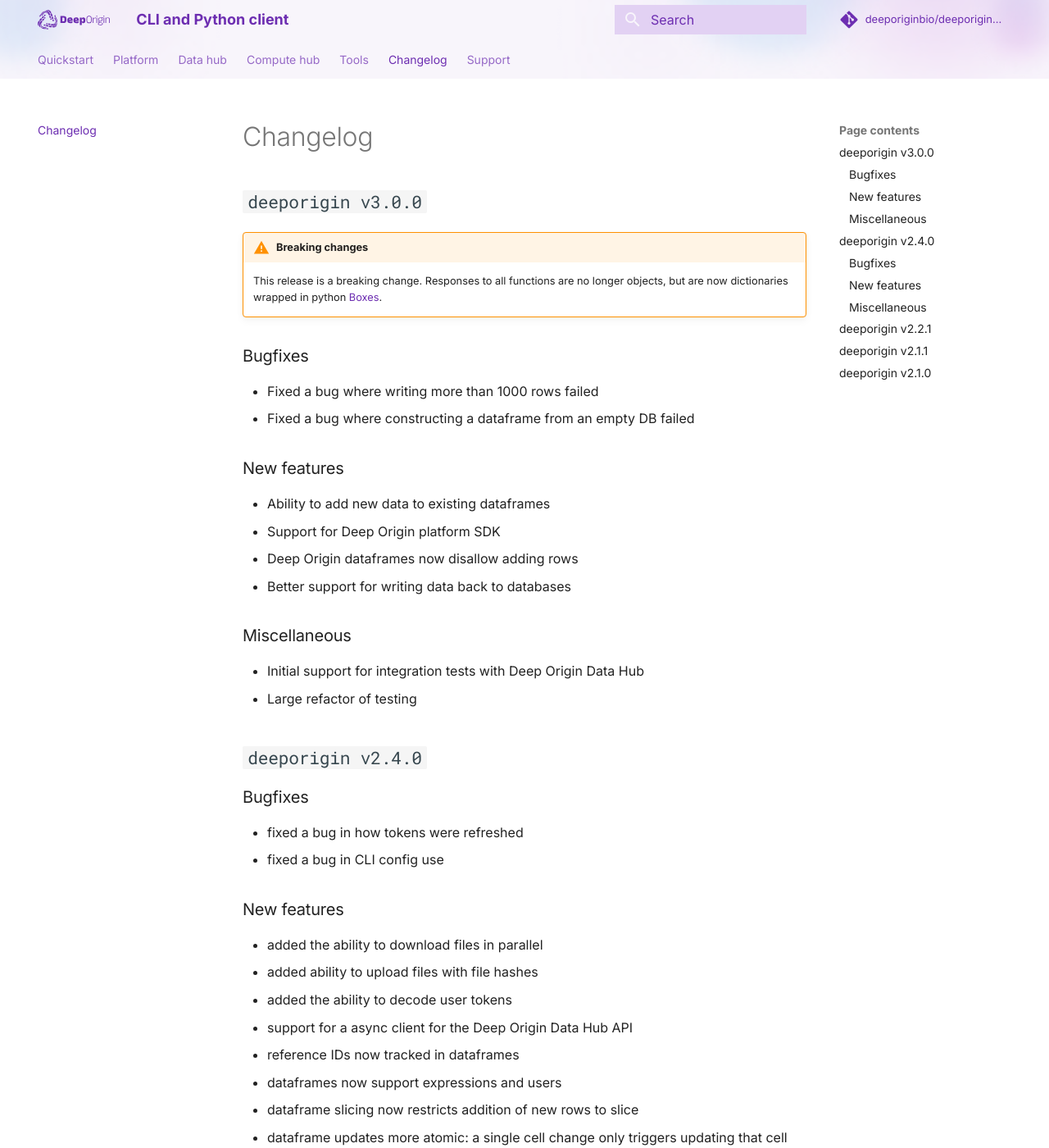
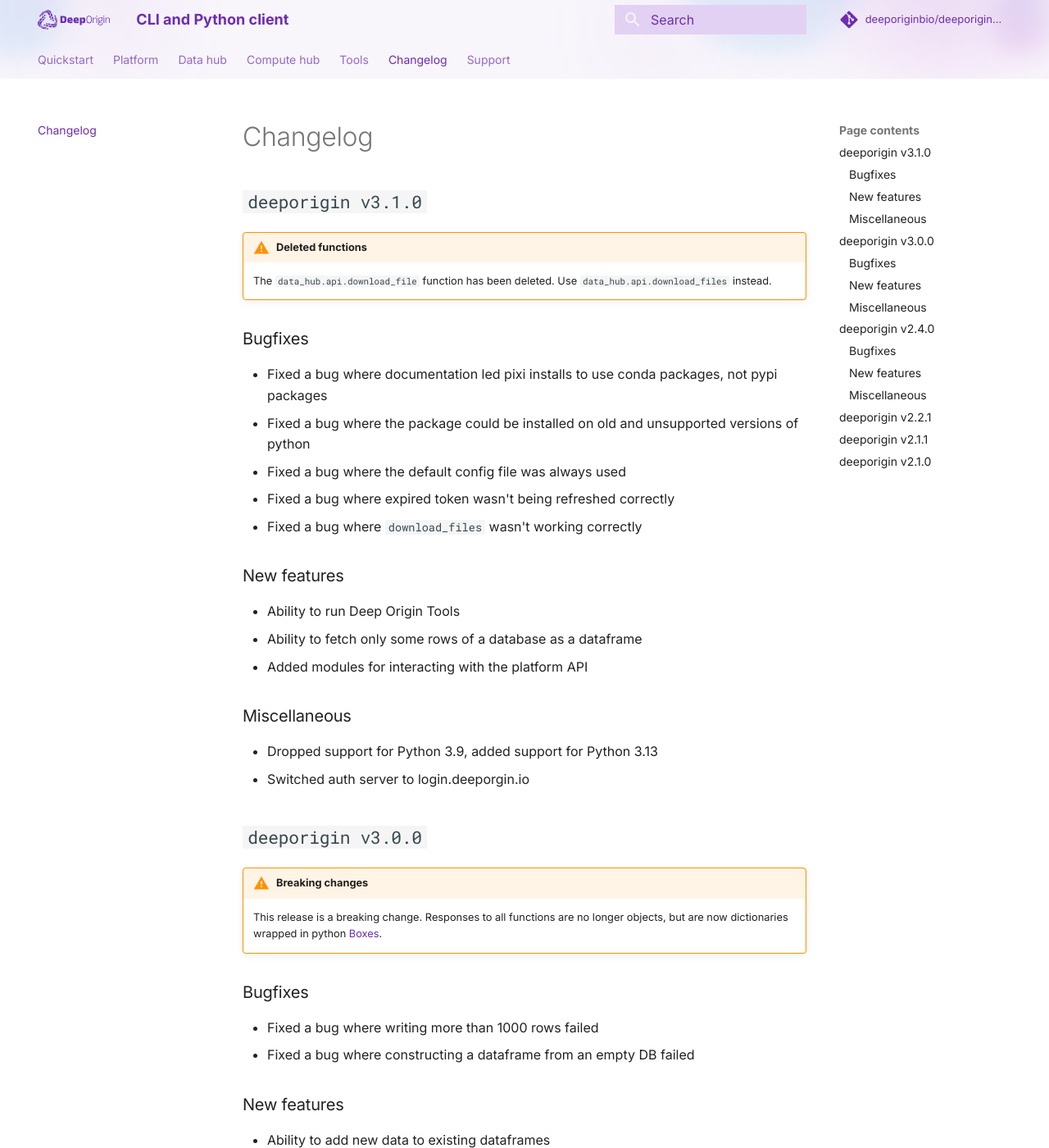
Before and after one commit to deeporiginbio/deeporigin-client, an MkDocs documentation site: the page built from docs/changelog.md, in a window 1280 px wide and 1400 px high. Shown: the whole window at 82% size. Built offline with MkDocs 1.6.1 and Material for MkDocs 9.7.7, drawn with Linux system fonts in a browser that asks for light colours; comment, search, counter and statistics services are not loaded.

Commit message:
feat: updated changelog

```diff
--- a/docs/changelog.md
+++ b/docs/changelog.md
@@ -1,4 +1,28 @@
 # Changelog
+
+## `deeporigin v3.1.0`
+
+!!! warning "Deleted functions"
+    The `data_hub.api.download_file`  function has been deleted. Use `data_hub.api.download_files` instead.
+
+### Bugfixes
+
+- Fixed a bug where documentation led pixi installs to use conda packages, not pypi packages
+- Fixed a bug where the package could be installed on old and unsupported versions of python
+- Fixed a bug where the default config file was always used
+- Fixed a bug where expired token wasn't being refreshed correctly
+- Fixed a bug where `download_files` wasn't working correctly
+
+### New features
+
+- Ability to run Deep Origin Tools
+- Ability to fetch only some rows of a database as a dataframe
+- Added modules for interacting with the platform API
+
+### Miscellaneous
+
+- Dropped support for Python 3.9, added support for Python 3.13
+- Switched auth server to login.deeporgin.io
 
 
 ## `deeporigin v3.0.0`
```
